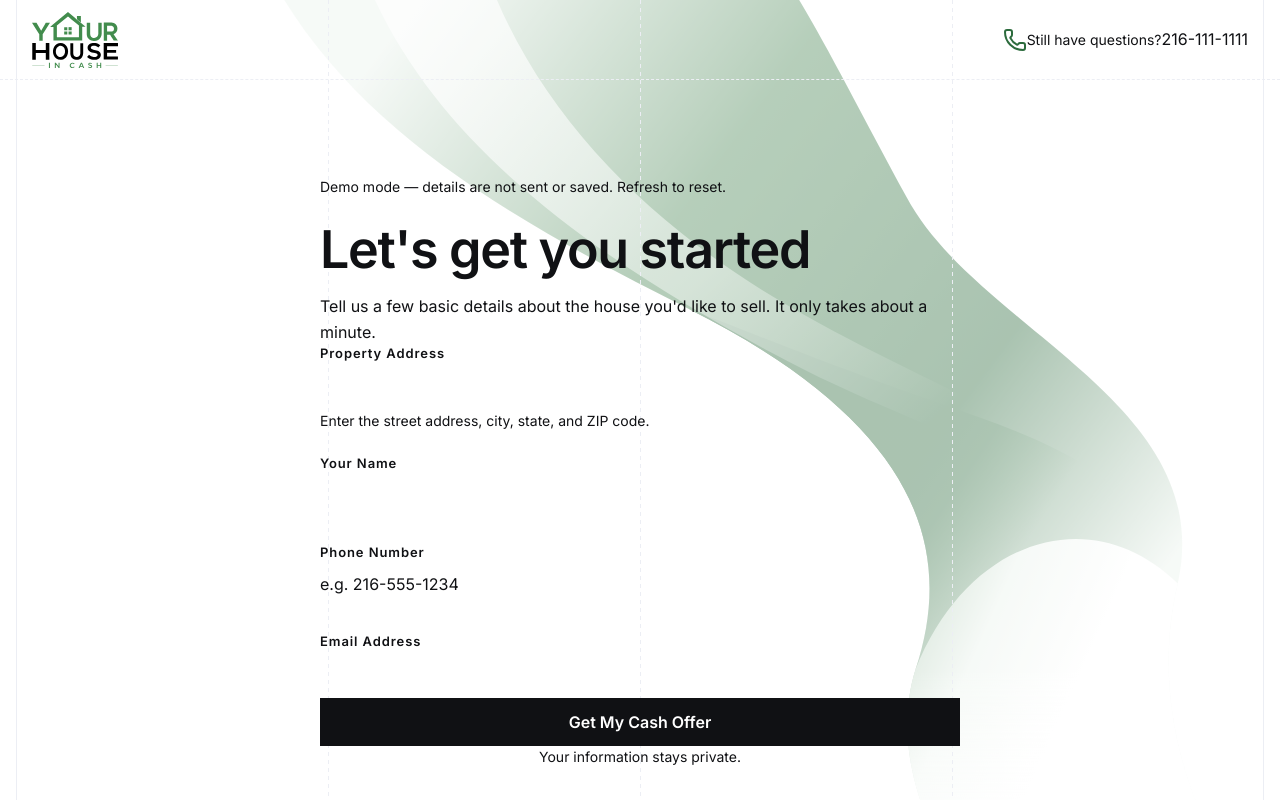
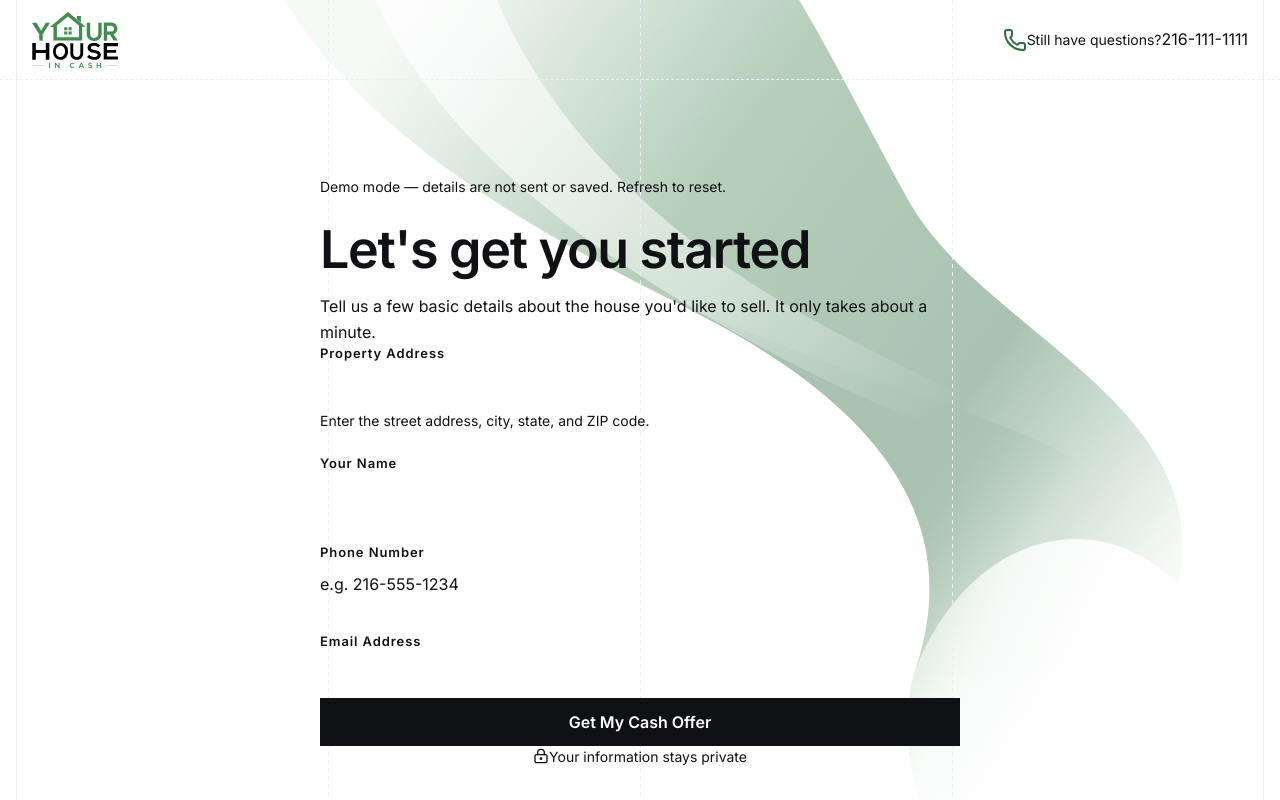
Before and after one commit to YHICAdmin/your-house-in-cash, a Next.js app: page /get-cash-offer in a window 1280 px wide. Shown: the top 800 px of the page. Built offline with nearby package versions, Linux system fonts and the light colour scheme.

Commit message:
style: add lock icon to seller privacy reassurance

```diff
--- a/src/components/seller/seller-details.tsx
+++ b/src/components/seller/seller-details.tsx
@@ -1,6 +1,7 @@
 "use client";
 
 import { useState } from "react";
+import { LockKeyhole } from "lucide-react";
 import { Button } from "@/components/ui/button";
 import { TextField } from "@/components/form/field";
 import { PhoneField } from "@/components/form/phone-field";
@@ -65,7 +66,7 @@ export function SellerDetails({ initialValues, onDemoContinue }: {
     <div className={styles.actions}>
       {failure && <p className={`text-body-small ${styles.error}`}>{failure}</p>}
       <Button className={styles.continueButton} type="submit">Get My Cash Offer</Button>
-      <p className={`text-body-small ${styles.reassurance}`}>Your information stays private.</p>
+      <p className={`text-body-small ${styles.reassurance}`}><LockKeyhole size={16} aria-hidden="true" /><span>Your information stays private</span></p>
       <span role="status" className="visually-hidden">{failure}</span>
     </div>
   </form>;
--- a/src/components/seller/seller-form.module.css
+++ b/src/components/seller/seller-form.module.css
@@ -11,7 +11,8 @@
 .actions { margin-top: var(--spacing-l); display: flex; flex-direction: column; align-items: flex-start; gap: var(--spacing-xs); }
 .primary { width: 100%; }
 .continueButton { width: 100%; }
-.reassurance { width: 100%; text-align: center; color: var(--color-text-secondary); }
+.reassurance { display: flex; align-items: center; justify-content: center; gap: var(--spacing-xs); width: 100%; text-align: center; color: var(--color-text-secondary); }
+.reassurance svg { flex-shrink: 0; }
 .error { color: var(--color-error); }
 .back { margin-bottom: var(--spacing-s); }
 .successPhone { margin-top: var(--spacing-l); display: flex; flex-wrap: wrap; gap: var(--spacing-xs); align-items: baseline; }
```
Also changed, not shown: project-documentation/website-specification/seller-form-page.md (+2 -2 lines).
